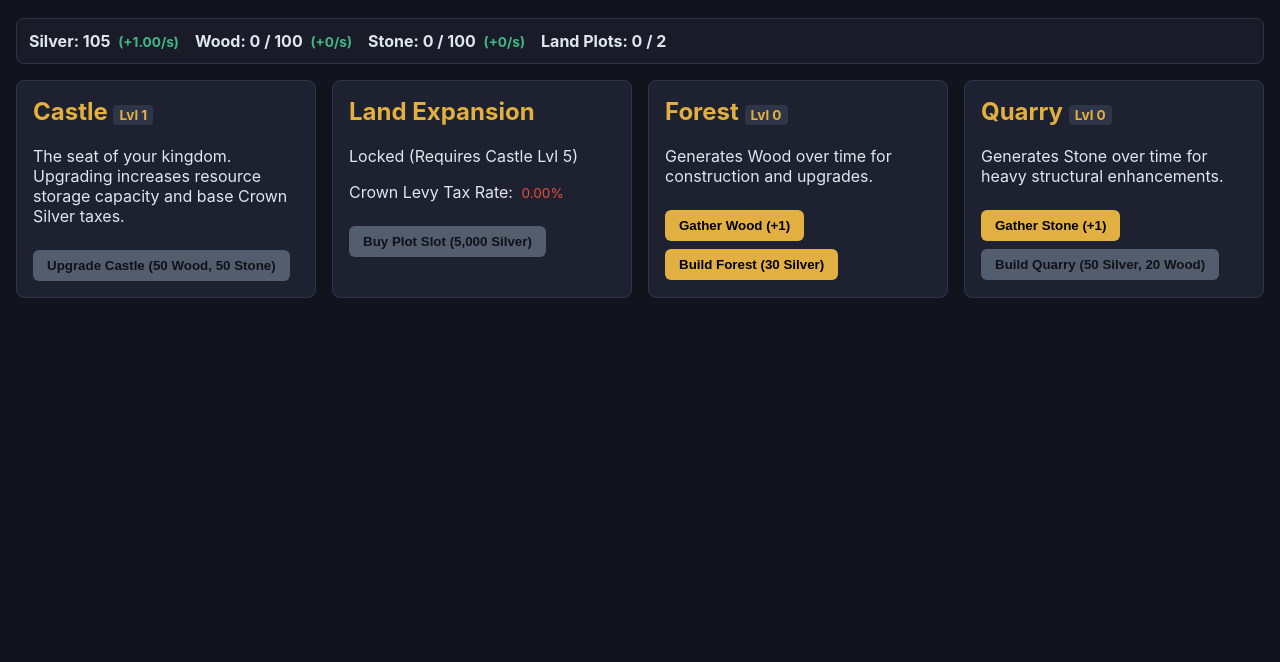
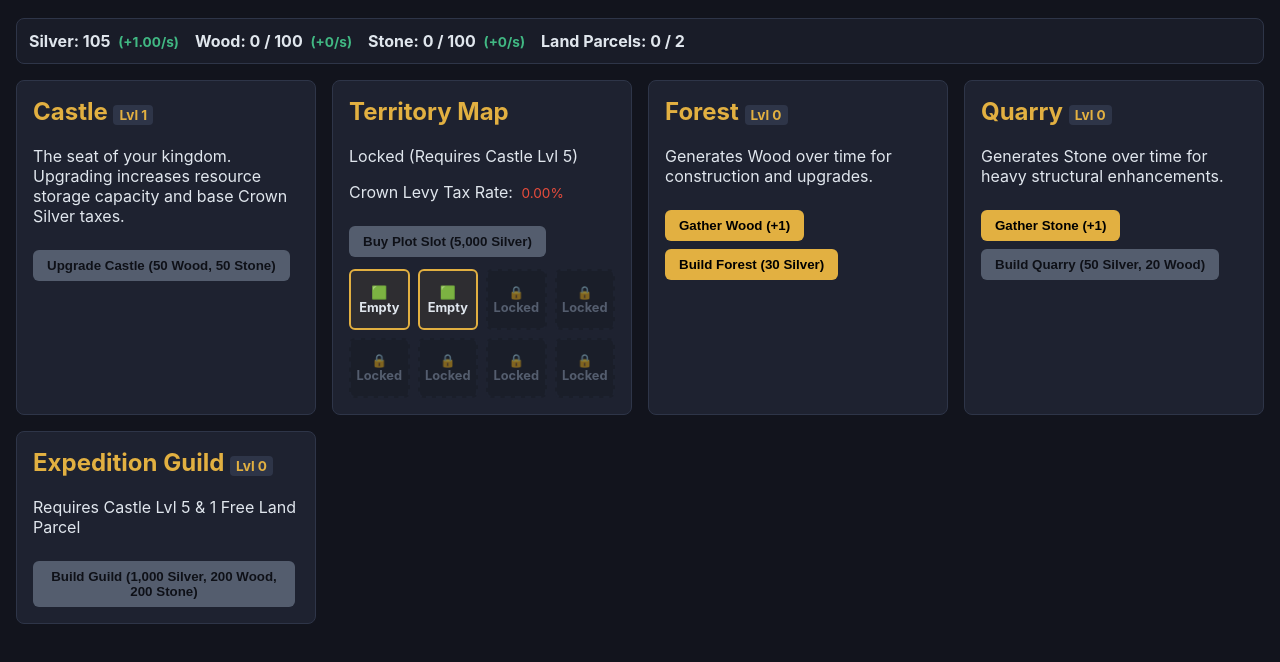
Before and after one commit to carnegliak/desktop-tutorial, a plain HTML site: page index.html in a window 1280 px wide. Shown: the part 58-720 px from the top of the page. Drawn offline with Linux system fonts and the light colour scheme.

Commit message:
Update land management UI and styles
Added new CSS variables for slot states and updated HTML elements to reflect land parcels instead of land plots. Enhanced the UI for the Expedition Guild and added rendering logic for land parcels.

```diff
--- a/index.html
+++ b/index.html
@@ -14,6 +14,8 @@
       --border: #2e3548;
       --green: #41b883;
       --red: #e74c3c;
+      --slot-empty: #2a3042;
+      --slot-locked: #181b24;
     }
     body {
       font-family: -apple-system, BlinkMacSystemFont, "Segoe UI", Roboto, Helvetica, Arial, sans-serif;
@@ -32,6 +34,39 @@
     .badge { background: var(--border); padding: 2px 6px; border-radius: 4px; font-size: 0.85rem; color: var(--accent); }
     .rate { font-size: 0.85rem; color: var(--green); margin-left: 4px; }
     .tax { font-size: 0.85rem; color: var(--red); margin-left: 4px; }
+
+    /* Visual Parcel Grid */
+    .parcel-grid {
+      display: grid;
+      grid-template-columns: repeat(4, 1fr);
+      gap: 8px;
+      margin-top: 12px;
+    }
+    .parcel {
+      aspect-ratio: 1;
+      border: 2px dashed var(--border);
+      border-radius: 6px;
+      display: flex;
+      flex-direction: column;
+      align-items: center;
+      justify-content: center;
+      font-size: 0.8rem;
+      font-weight: bold;
+      text-align: center;
+      padding: 4px;
+    }
+    .parcel.active {
+      border-style: solid;
+      border-color: var(--accent);
+      background: rgba(226, 176, 65, 0.08);
+      color: var(--text);
+    }
+    .parcel.locked {
+      background: var(--slot-locked);
+      border-color: #1f2433;
+      color: var(--muted);
+      opacity: 0.5;
+    }
   </style>
 </head>
 <body>
@@ -43,7 +78,7 @@
     <div class="res-item">Silver: <span id="silver">100</span> <span class="rate" id="silverRate">(+1/s)</span></div>
     <div class="res-item">Wood: <span id="wood">0</span> / <span id="woodCap">100</span> <span class="rate" id="woodRate">(+0/s)</span></div>
     <div class="res-item">Stone: <span id="stone">0</span> / <span id="stoneCap">100</span> <span class="rate" id="stoneRate">(+0/s)</span></div>
-    <div class="res-item">Land Plots: <span id="plotsOwned">2</span> / <span id="maxPlots">2</span></div>
+    <div class="res-item">Land Parcels: <span id="plotsOwned">2</span> / <span id="maxPlots">2</span></div>
   </div>
 
   <div class="grid">
@@ -56,14 +91,18 @@
       </button>
     </div>
 
-    <!-- Land Expansion & Crown Levy (Unlocked at Castle Lv 5) -->
+    <!-- Visual Land Expansion Grid -->
     <div class="card">
-      <h2>Land Expansion</h2>
+      <h2>Territory Map</h2>
       <p id="landStatus">Locked (Requires Castle Lvl 5)</p>
       <p>Crown Levy Tax Rate: <span class="tax" id="levyRate">0.00%</span></p>
       <button id="buyPlotBtn" onclick="buyPlotSlot()" disabled>
         Buy Plot Slot (<span id="plotCost">5,000</span> Silver)
       </button>
+
+      <div class="parcel-grid" id="parcelGrid">
+        <!-- Dynmically Rendered Land Parcels -->
+      </div>
     </div>
 
     <!-- Forest (Wood Generator) -->
@@ -85,6 +124,15 @@
         <span id="quarryAction">Build Quarry</span> (<span id="quarryCostSilver">50</span> Silver, <span id="quarryCostWood">20</span> Wood)
       </button>
     </div>
+
+    <!-- Expedition Guild (Unlocked at Castle Lvl 5) -->
+    <div class="card">
+      <h2>Expedition Guild <span class="badge" id="guildLvl">Lvl 0</span></h2>
+      <p id="guildStatus">Requires Castle Lvl 5 &amp; 1 Free Land Parcel</p>
+      <button id="buildGuildBtn" onclick="buildGuild()" disabled>
+        Build Guild (1,000 Silver, 200 Wood, 200 Stone)
+      </button>
+    </div>
   </div>
 
   <script>
@@ -96,6 +144,7 @@
       castleLvl: 1,
       forestLvl: 0,
       quarryLvl: 0,
+      guildLvl: 0,
       woodCap: 100,
       stoneCap: 100,
       plotsOwned: 2,       // Base plots for Forest + Quarry
@@ -126,9 +175,32 @@
 
     function getNetSilverRate() {
       let baseIncome = state.castleLvl;
-      let levyPercent = state.extraPlotsBought * 0.0006; // 0.06% per plot
+      let levyPercent = state.extraPlotsBought * 0.0006;
       let netRate = baseIncome * (1 - levyPercent);
       return Math.max(0.1, netRate).toFixed(2);
+    }
+
+    function renderParcels() {
+      const grid = document.getElementById('parcelGrid');
+      grid.innerHTML = '';
+
+      let totalSlotsToShow = Math.max(8, state.plotsOwned + 2);
+      let occupied = [];
+      if (state.forestLvl > 0) occupied.push('🌲 Forest');
+      if (state.quarryLvl > 0) occupied.push('⛏️ Quarry');
+      if (state.guildLvl > 0) occupied.push('📜 Guild');
+
+      for (let i = 0; i < totalSlotsToShow; i++) {
+        const div = document.createElement('div');
+        if (i < state.plotsOwned) {
+          div.className = 'parcel active';
+          div.innerText = occupied[i] || '🟩 Empty';
+        } else {
+          div.className = 'parcel locked';
+          div.innerText = '🔒 Locked';
+        }
+        grid.appendChild(div);
+      }
     }
 
     function updateUI() {
@@ -138,7 +210,7 @@
       document.getElementById('stone').innerText = Math.floor(state.stone);
 
       // Plots Tracker
-      let totalPlotsUsed = (state.forestLvl > 0 ? 1 : 0) + (state.quarryLvl > 0 ? 1 : 0);
+      let totalPlotsUsed = (state.forestLvl > 0 ? 1 : 0) + (state.quarryLvl > 0 ? 1 : 0) + (state.guildLvl > 0 ? 1 : 0);
       document.getElementById('plotsOwned').innerText = totalPlotsUsed;
       document.getElementById('maxPlots').innerText = state.plotsOwned;
 
@@ -165,7 +237,7 @@
 
       // Land Expansion UI
       if (state.castleLvl >= 5) {
-        document.getElementById('landStatus').innerText = "Expand land grid to place future advanced structures.";
+        document.getElementById('landStatus').innerText = "Expand land grid for advanced structures.";
         let plotCost = getPlotCost();
         document.getElementById('plotCost').innerText = plotCost.toLocaleString();
         document.getElementById('buyPlotBtn').disabled = state.silver < plotCost;
@@ -179,8 +251,6 @@
       document.getElementById('forestAction').innerText = state.forestLvl === 0 ? "Build Forest" : "Upgrade Forest";
       let forestCost = getForestCost();
       document.getElementById('forestCostSilver').innerText = forestCost;
-
-      // Plot availability check for building new structures
       let needsPlotForForest = state.forestLvl === 0 && totalPlotsUsed >= state.plotsOwned;
       document.getElementById('upgradeForestBtn').disabled = state.silver < forestCost || needsPlotForForest;
 
@@ -190,9 +260,27 @@
       let quarryCost = getQuarryCost();
       document.getElementById('quarryCostSilver').innerText = quarryCost.silver;
       document.getElementById('quarryCostWood').innerText = quarryCost.wood;
-
       let needsPlotForQuarry = state.quarryLvl === 0 && totalPlotsUsed >= state.plotsOwned;
       document.getElementById('upgradeQuarryBtn').disabled = state.silver < quarryCost.silver || state.wood < quarryCost.wood || needsPlotForQuarry;
+
+      // Expedition Guild UI
+      document.getElementById('guildLvl').innerText = 'Lvl ' + state.guildLvl;
+      if (state.castleLvl >= 5) {
+        if (state.guildLvl === 0) {
+          document.getElementById('guildStatus').innerText = "Ready to build. Requires 1 open Land Parcel.";
+          let needsPlotForGuild = totalPlotsUsed >= state.plotsOwned;
+          document.getElementById('buildGuildBtn').disabled = state.silver < 1000 || state.wood < 200 || state.stone < 200 || needsPlotForGuild;
+        } else {
+          document.getElementById('guildStatus').innerText = "Guild Active! Ready to dispatch party.";
+          document.getElementById('buildGuildBtn').disabled = true;
+          document.getElementById('buildGuildBtn').innerText = "Guild Active";
+        }
+      } else {
+        document.getElementById('guildStatus').innerText = "Requires Castle Lvl 5 & 1 Free Land Parcel";
+        document.getElementById('buildGuildBtn').disabled = true;
+      }
+
+      renderParcels();
     }
 
     // Manual Gathering
@@ -250,19 +338,27 @@
       }
     }
 
+    function buildGuild() {
+      let totalPlotsUsed = (state.forestLvl > 0 ? 1 : 0) + (state.quarryLvl > 0 ? 1 : 0) + (state.guildLvl > 0 ? 1 : 0);
+      if (state.castleLvl >= 5 && state.silver >= 1000 && state.wood >= 200 && state.stone >= 200 && totalPlotsUsed < state.plotsOwned) {
+        state.silver -= 1000;
+        state.wood -= 200;
+        state.stone -= 200;
+        state.guildLvl = 1;
+        updateUI();
+      }
+    }
+
     // Game Loop (Passive Income every 1 second)
     setInterval(() => {
-      // Passive Silver Tax from Castle minus Crown Levy
       let baseIncome = state.castleLvl;
       let levyPercent = state.extraPlotsBought * 0.0006;
       state.silver += Math.max(0.1, baseIncome * (1 - levyPercent));
 
-      // Passive Wood from Forest
       if (state.forestLvl > 0 && state.wood < state.woodCap) {
         state.wood = Math.min(state.woodCap, state.wood + state.forestLvl);
       }
 
-      // Passive Stone from Quarry
       if (state.quarryLvl > 0 && state.stone < state.stoneCap) {
         state.stone = Math.min(state.stoneCap, state.stone + state.quarryLvl);
       }
```
